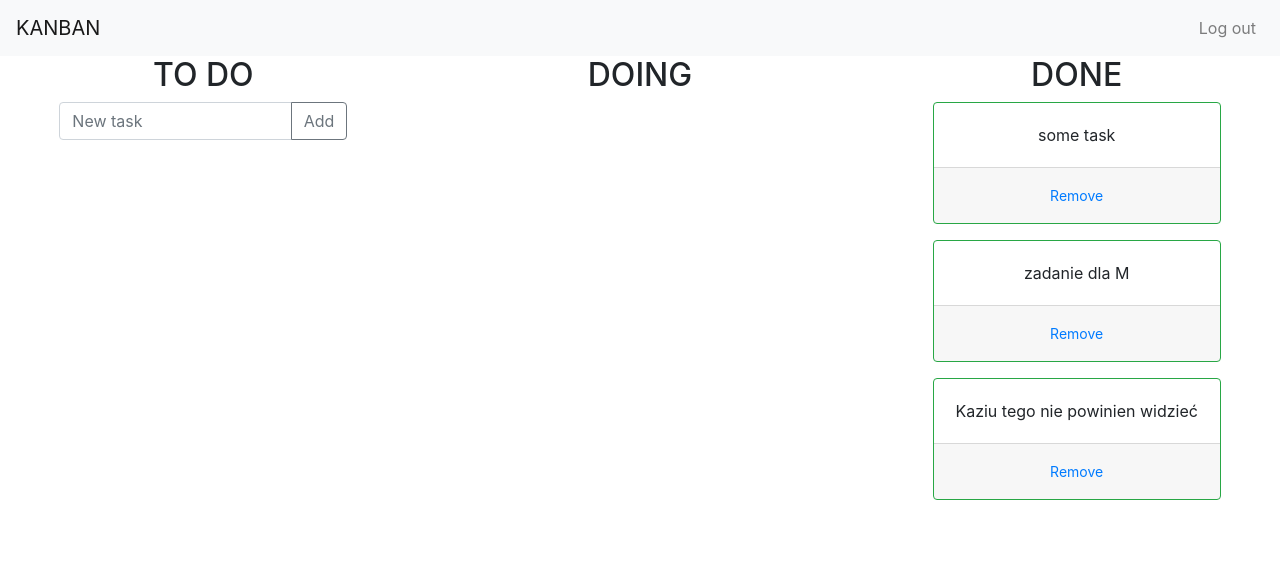
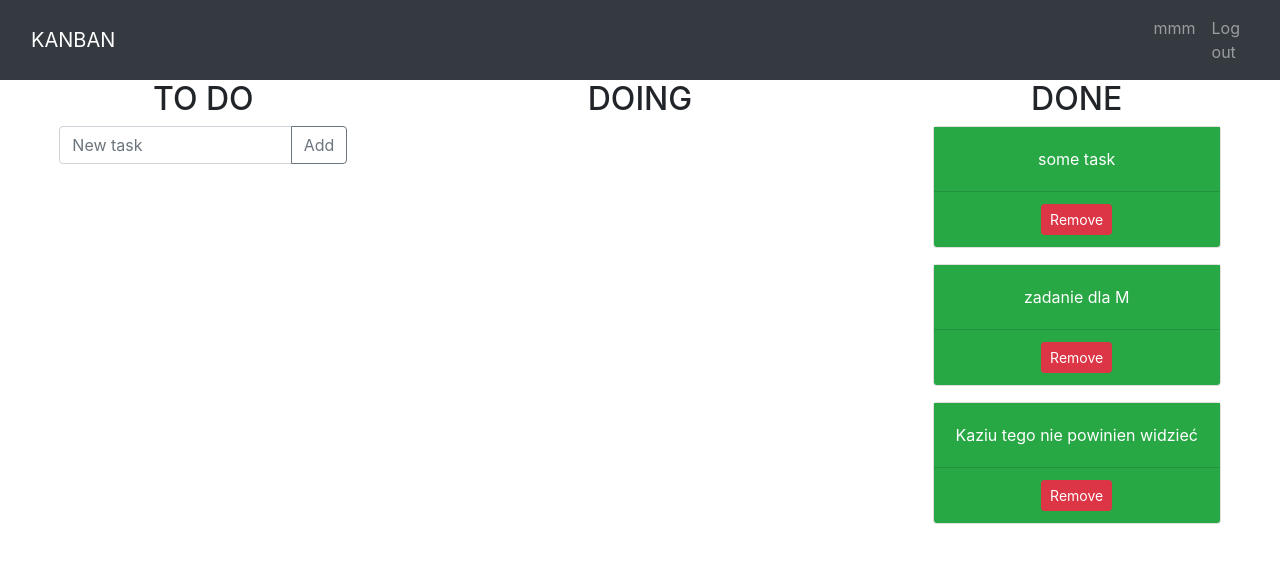
Before and after one commit to markre94/Interactive-Kanban-board, a Flask app: page /app in a window 1280 px wide. Shown: the top 563 px of the page. Run offline with Flask 2, Linux system fonts and the light colour scheme; a user stored in the database is signed in; data comes from the database, SQL or seed files in the repository; both versions use the stored data as it was after the commit; some libraries are stand-ins or nearby versions.

Commit message:
Frontend tuning - concept of the user dash board

```diff
--- a/flask_app/templates/base.html
+++ b/flask_app/templates/base.html
@@ -2,7 +2,6 @@
 <html lang="en">
 <head>
   <title>Personal Kanban</title>
-
       <!-- Required meta tags -->
     <link rel="stylesheet" href="https://maxcdn.bootstrapcdn.com/bootstrap/4.0.0-alpha.6/css/bootstrap.min.css" integrity="sha384-rwoIResjU2yc3z8GV/NPeZWAv56rSmLldC3R/AZzGRnGxQQKnKkoFVhFQhNUwEyJ" crossorigin="anonymous">
     <script src="https://code.jquery.com/jquery-3.1.1.slim.min.js" integrity="sha384-A7FZj7v+d/sdmMqp/nOQwliLvUsJfDHW+k9Omg/a/EheAdgtzNs3hpfag6Ed950n" crossorigin="anonymous"></script>
@@ -10,18 +9,21 @@
     <script src="https://maxcdn.bootstrapcdn.com/bootstrap/4.0.0-alpha.6/js/bootstrap.min.js" integrity="sha384-vBWWzlZJ8ea9aCX4pEW3rVHjgjt7zpkNpZk+02D9phzyeVkE+jo0ieGizqPLForn" crossorigin="anonymous"></script>
     <link rel="stylesheet" href="https://stackpath.bootstrapcdn.com/bootstrap/4.5.0/css/bootstrap.min.css" integrity="sha384-9aIt2nRpC12Uk9gS9baDl411NQApFmC26EwAOH8WgZl5MYYxFfc+NcPb1dKGj7Sk" crossorigin="anonymous"><meta charset="utf-8">
     <meta name="viewport" content="width=device-width, initial-scale=1, shrink-to-fit=no">
+
     <link rel="stylesheet" href="{{ url_for('static', filename='css/style.css') }}">
     {% block head %} {% endblock %}
 </head>
 <body>
-    <nav class="navbar navbar-expand-lg navbar-light bg-light">
-        <a class="navbar-brand" href="/app">KANBAN</a>
-        <button class="navbar-toggler" type="button" data-toggle="collapse" data-target="#navbarNav" aria-controls="navbarNav" aria-expanded="false" aria-label="Toggle navigation">
-            <span class="navbar-toggler-icon"></span>
-        </button>
-  <div class="navbar-collapse collapse w-100 order-3 dual-collapse2">
-        <ul class="navbar-nav ml-auto">
+    <nav class="navbar navbar-expand-lg navbar-dark bg-dark" style="background-color: #e3f2fd;">
+        <div class="container">
+            <a class="navbar-brand mr-4" href="/app">KANBAN</a>
+        </div>
+        <div class="navbar-nav">
+            <ul class="navbar-nav ml-auto">
             {% if current_user.is_authenticated %}
+            <li class="nav-item">
+                <a class="nav-link" href="{{ url_for('account_dashboard') }}">{{ current_user.username }}</a>
+            </li>
             <li class="nav-item">
             <a class="nav-link" href="{{ url_for('logout') }}">Log out</a>
             </li>
@@ -30,16 +32,17 @@
           <li class="nav-item">
             <a class="nav-link" href="login">Login</a>
           </li>
-          <li class="nav-item">
+          <li class="nav-item" >
             <a class="nav-link" href="register">Sign in</a>
           </li>
             {% endif %}
 
     </ul>
-  </div>
+        </div>
+
+
 </nav>
-
-    {% with messages = get_flashed_messages(with_categories=true) %}
+{% with messages = get_flashed_messages(with_categories=true) %}
       {% if messages %}
         {% for category, message in messages %}
         <div class="alert alert-{{category}}">
@@ -51,8 +54,6 @@
 
  {% block body %}
 
-
-
     {% endblock %}
 <script src="https://code.jquery.com/jquery-3.5.1.slim.min.js" integrity="sha384-DfXdz2htPH0lsSSs5nCTpuj/zy4C+OGpamoFVy38MVBnE+IbbVYUew+OrCXaRkfj" crossorigin="anonymous"></script>
 <script src="https://cdn.jsdelivr.net/npm/popper.js@1.16.0/dist/umd/popper.min.js" integrity="sha384-Q6E9RHvbIyZFJoft+2mJbHaEWldlvI9IOYy5n3zV9zzTtmI3UksdQRVvoxMfooAo" crossorigin="anonymous"></script>
--- a/flask_app/templates/main.html
+++ b/flask_app/templates/main.html
@@ -7,22 +7,20 @@
 {% block body %}
 
 <div class="row">
-
   <div class="col">
-
     <div class="container">
         <h2 class="text-center">TO DO</h2>
 
         {% for task in tasks %}
             {% if task.status == 'to_do' %}
 
-          <div class="card border-primary mb-3 text-center" style="width: 18rem;" >
-            <div class="card-body">
-                <p class="card-text">{{ task.content }}</p>
+          <div class="card mb-3 text-center" style="width: 18rem;" >
+            <div class="card-body bg-primary">
+                <p class="card-text text-white">{{ task.content }}</p>
             </div>
-            <div class="card-footer">
-                <a href="/task/{{ task.status }}/{{ task.id }}" class="btn btn-link btn-sm">Take task</a>
-                <a href="/delete/{{ task.id }}" class="btn btn-link btn-sm">Delete</a>
+            <div class="card-footer bg-primary">
+                <a href="/task/{{ task.status }}/{{ task.id }}" class="btn btn-warning btn-sm">Take task</a>
+                <a href="/delete/{{ task.id }}" class="btn btn-danger btn-sm">Delete</a>
             </div>
           </div>
         {% endif %}
@@ -47,14 +45,14 @@
       <h2 class="text-center">DOING</h2>
         {% for task in tasks %}
             {% if task.status=='doing' %}
-            <div class="card border-dark mb-3 text-center" style="width: 18rem;">
+            <div class="card mb-3 text-center" style="width: 18rem;">
 
-            <div class="card-body">
-                <p class="card-text">{{ task.content }}</p>
+            <div class="card-body bg-warning">
+                <p class="card-text text-white">{{ task.content }}</p>
             </div>
-            <div class="card-footer">
-                <a href="/task/{{ task.status }}/{{ task.id }}" class="btn btn-link btn-sm">Completed</a>
-                <a href="/discard/{{ task.id }}" class="btn btn-link btn-sm">Discard</a>
+            <div class="card-footer bg-warning">
+                <a href="/task/{{ task.status }}/{{ task.id }}" class="btn btn-success btn-sm">Completed</a>
+                <a href="/discard/{{ task.id }}" class="btn btn-danger btn-sm">Discard</a>
             </div>
             </div>
         {% endif %}
@@ -68,12 +66,12 @@
       <h2 class="text-center">DONE</h2>
         {% for task in tasks %}
             {% if task.status=='done' %}
-            <div class="card border-success mb-3 text-center" style="width: 18rem;">
-            <div class="card-body">
-                <p class="card-text ">{{ task.content }}</p>
+            <div class="card mb-3 text-center" style="width: 18rem;">
+            <div class="card-body bg-success">
+                <p class="card-text text-white">{{ task.content }}</p>
             </div>
-            <div class="card-footer">
-                <a href="/delete/{{ task.id }}" class="btn btn-link btn-sm">Remove</a>
+            <div class="card-footer bg-success">
+                <a href="/delete/{{ task.id }}" class="btn btn-danger btn-sm">Remove</a>
             </div>
           </div>
 
--- a/flask_app/templates/sign_in.html
+++ b/flask_app/templates/sign_in.html
@@ -80,9 +80,12 @@
         </div>
             </div>
         <div class="border-top pt-3">
+
+        <div class="d-flex justify-content-center align-items-center container">
             <small class="text-muted">
-            Already have account? <a class="ml-2" href="{{ url_for('login') }}">Sign in</a>
+                Already have account? <a class=" text-info ml-2" href="{{ url_for('login') }}">Sign in</a>
             </small>
+        </div>
         </div>
 
 
--- a/flask_app/views.py
+++ b/flask_app/views.py
@@ -3,6 +3,7 @@
 from flask_app.models import Task, User
 from flask_app.forms import RegistrationFrom, LoginFrom
 from flask_login import login_user, current_user, logout_user, login_required
+
 
 
 @app.route('/')
@@ -20,7 +21,7 @@
                 flash('The task must contain something.', 'warning')
                 return redirect('/app')
             else:
-                new_task = Task(content=task_content, status='to_do', owner = current_user)
+                new_task = Task(content=task_content, status='to_do', owner=current_user)
 
                 try:
                     db.session.add(new_task)
@@ -117,12 +118,13 @@
     logout_user()
     return redirect(url_for('home'))
 
+
 @app.route('/log')
 def log():
     return render_template('log.html')
 
 
-@app.route('/account')
+@app.route('/dashboard')
 @login_required
-def account():
-    return render_template('account.html', title='Account')
+def account_dashboard():
+    return render_template('user_dash.html', title='Dashboard')
```
Also changed, not shown: flask_app/pie_plotter.py (added, +12 -0 lines), flask_app/templates/log.html (deleted, +0 -22 lines), flask_app/templates/login.html (+6 -14 lines), flask_app/templates/user_dash.html (added, +7 -0 lines), flask_app/static/css/style.css (line endings or trailing spaces), flask_app/test.db. Lines whose indentation alone changed are shown as unchanged.
